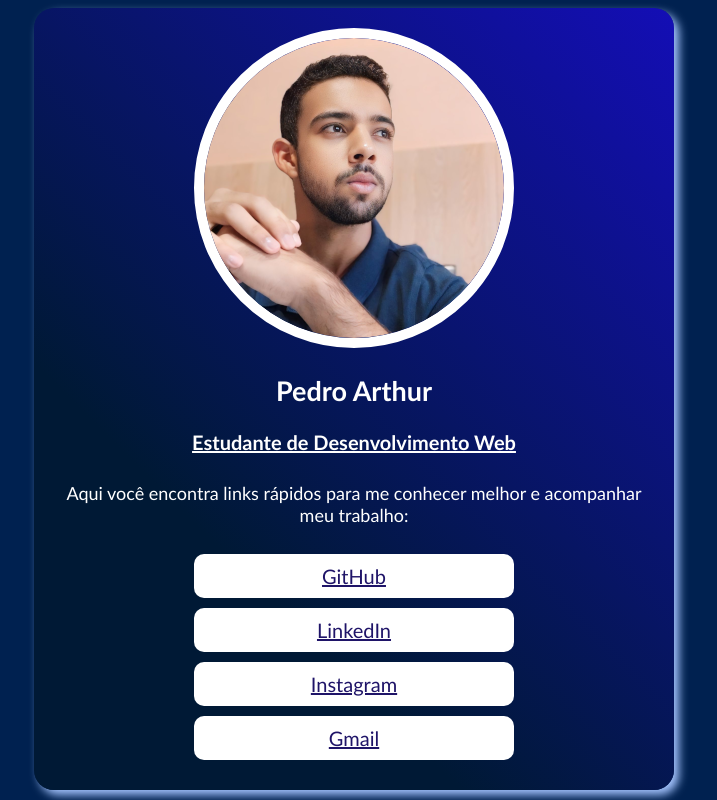
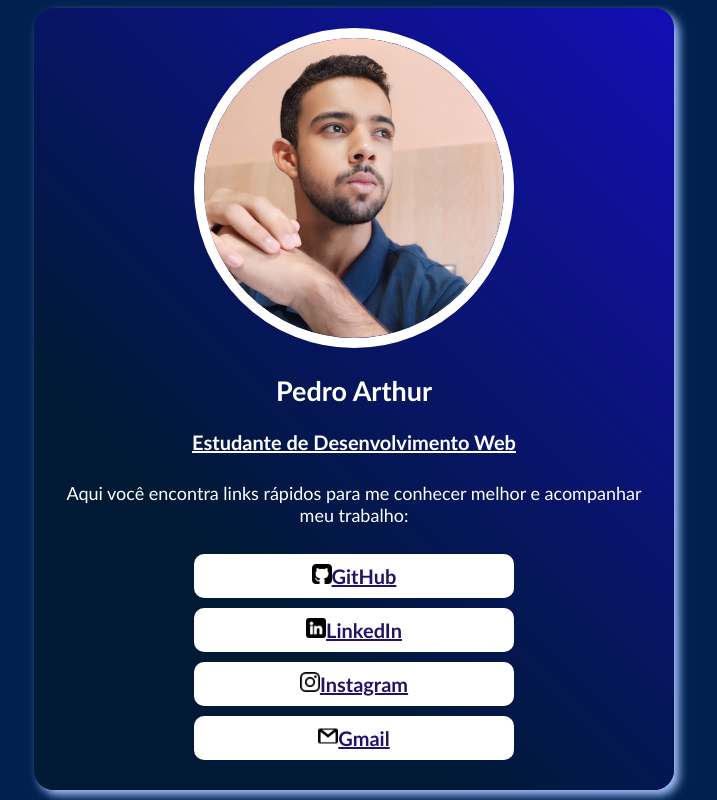
Before and after one commit to PArthur006/My-Linktree, a plain HTML site: page index.html in a window 1280 px wide. Shown: the whole page, without its empty margins (286-1003 px from the left). Drawn offline with Linux system fonts and the light colour scheme.

Commit message:
Logos acrescentados

```diff
--- a/index.html
+++ b/index.html
@@ -9,14 +9,18 @@
 </head>
 <body>
     <aside>
-        <img src="Imagem/imagem_perfil.png" alt="">
+        <img id="fotoPrincipal" src="Imagem/imagem_perfil.png" alt="">
         <h1>Pedro Arthur</h1>
         <h2>Estudante de Desenvolvimento Web</h2>
         <p>Aqui você encontra links rápidos para me conhecer melhor e acompanhar meu trabalho:</p>
-        <a href="https://github.com/PArthur006">GitHub</a>
-        <a href="https://www.linkedin.com/in/parthurrod06/">LinkedIn</a>
-        <a href="https://www.instagram.com/pedroarthurrod06/">Instagram</a>
-        <a href="https://www.parthur.rodrigues06@gmail.com/">Gmail</a>
+        <a href="https://github.com/PArthur006">
+            <img src="Imagem/github.png" width="20px">GitHub</a>
+        <a href="https://www.linkedin.com/in/parthurrod06/">
+            <img src="Imagem/linkedin.png" width="20px">LinkedIn</a>
+        <a href="https://www.instagram.com/pedroarthurrod06/">
+            <img src="Imagem/instagram.png" width="20px">Instagram</a>
+        <a href="https://www.parthur.rodrigues06@gmail.com/">
+            <img src="Imagem/gmail.png" width="20px">Gmail</a>
     </aside>
 </body>
 </html>
--- a/style.css
+++ b/style.css
@@ -6,7 +6,7 @@ body{
     font-size: 18px;
 }
 
-img{
+img#fotoPrincipal{
     border: solid 10px;
     border-radius: 50%;
 }
@@ -33,6 +33,7 @@ a{
     background-color: white;
     color: rgb(31, 20, 104);
     font-size: 20px;
+    font-weight: bolder;
     text-align: center;
     width: 300px;
     padding: 10px;
```
